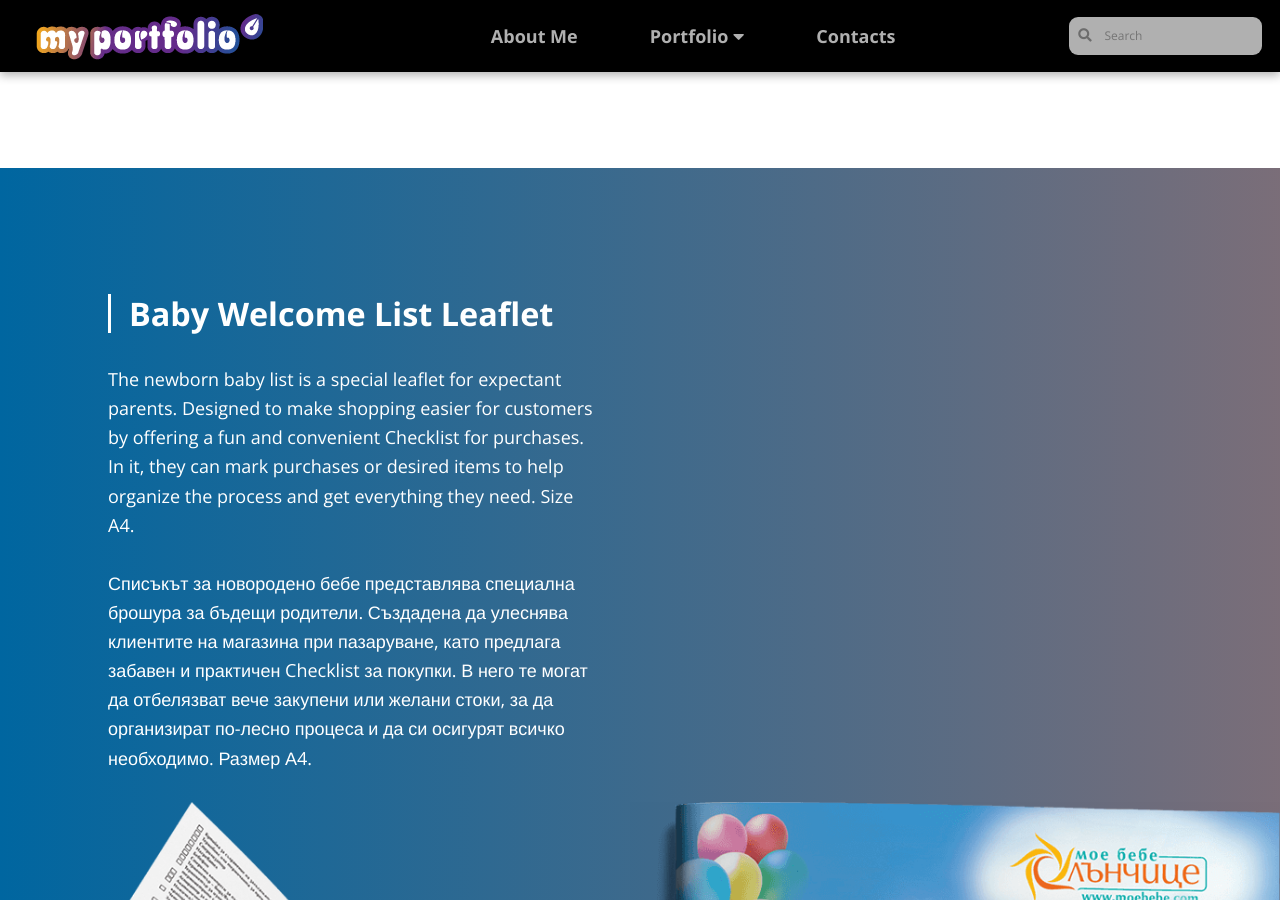
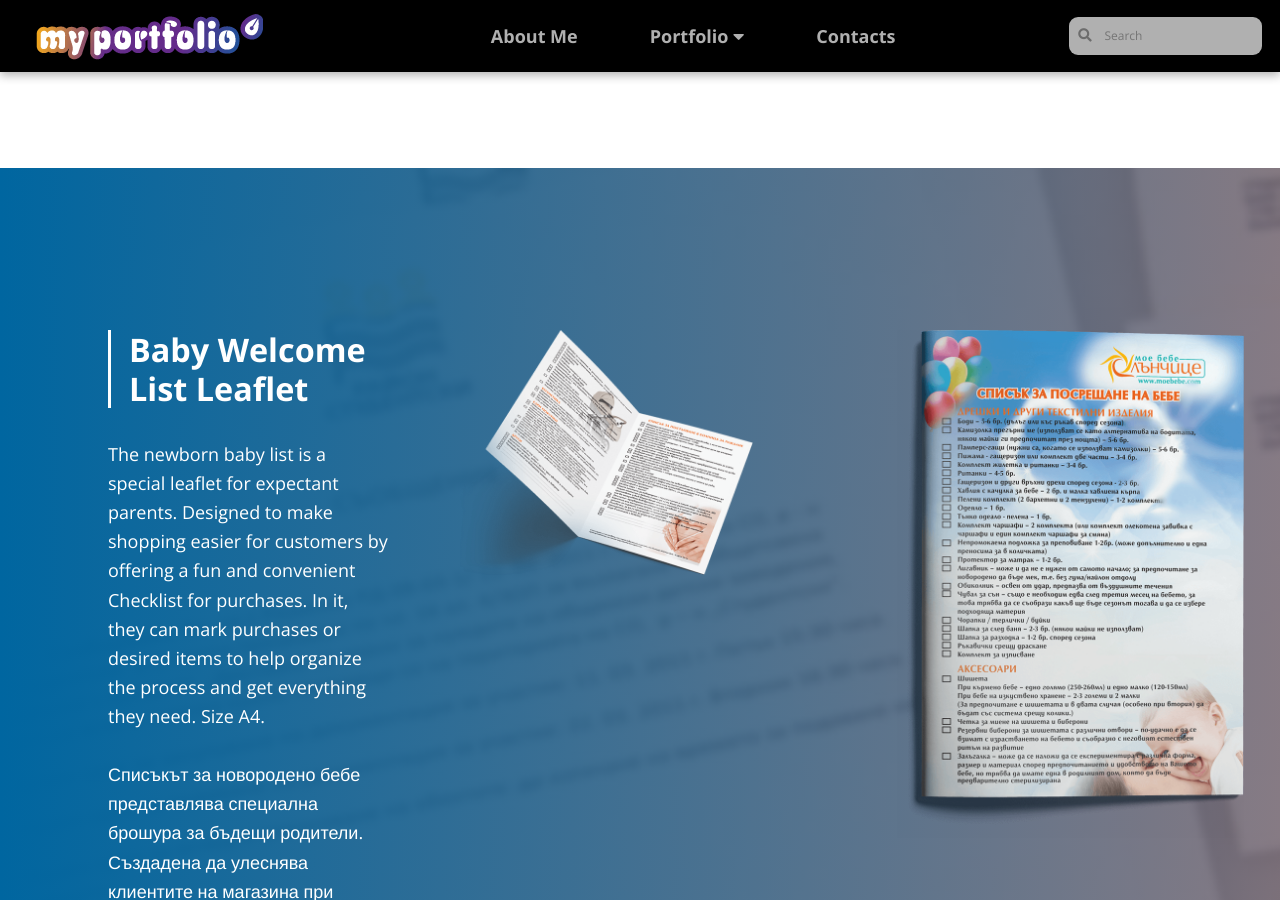
Before and after one commit to LiliyaMilanova/myportfolio, a Jekyll site: the page built from graphic-design-sunshane-shop.html, in a window 1280 px wide and 900 px high, scrolled down 3850 px. Built offline with Jekyll 4.4.1, drawn with Linux system fonts in a browser that asks for light colours; nearby versions of some CDN libraries.

Commit message:
Update graphic-design-sunshane-shop.html

```diff
--- a/graphic-design-sunshane-shop.html
+++ b/graphic-design-sunshane-shop.html
@@ -109,7 +109,7 @@ permalink: /portfolio/graphic-design/sunshane-shop
                 </article>
             </section>
 
-            <section class="project-third-type">
+            <section class="blok">
                 <article class="blok-subtitle">
                     <h3>Baby Welcome List Leaflet</h3>
                     <p>The newborn baby list is a special leaflet for expectant parents. Designed to make shopping easier for customers by offering a fun and convenient Checklist for purchases. In it, they can mark purchases or desired items to help organize the process and get everything they need. Size A4.</p>
```
